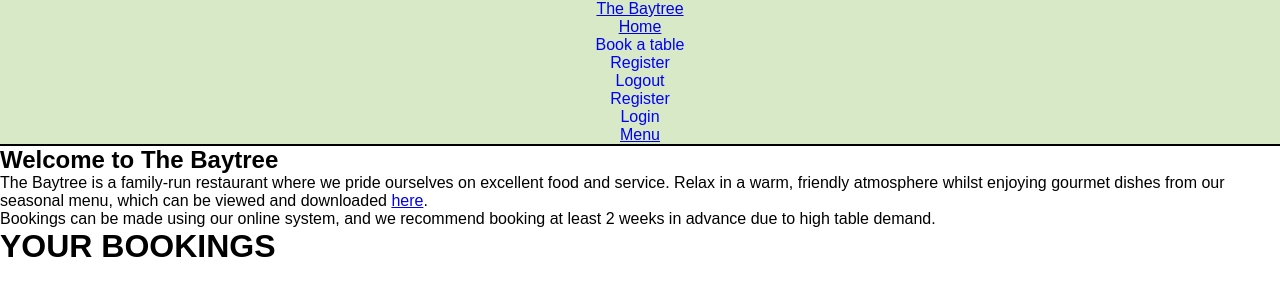
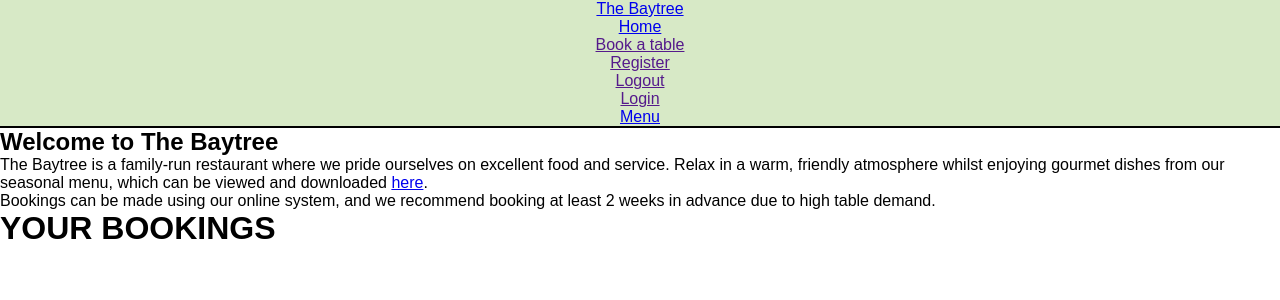
Before and after one commit to HGlass07/Restaurant-Bookings, a Django app: page / in a window 1280 px wide. Shown: the top 300 px of the page. Run offline with Django 5.2, Linux system fonts and the light colour scheme; the visitor is signed in with stand-in values (Sample User, id 1); data that the repository does not hold is empty.

Commit message:
corrected links in home page menu

```diff
--- a/templates/base.html
+++ b/templates/base.html
@@ -22,49 +22,39 @@
         <div id="menu">
             <ul class="navbar-nav me-auto mb-2 mb-lg-0">
                 <li class="nav-item">
-                    <a class="nav-link {% if request.path == home_url %}active{% endif %}" aria-current="page"
-                        href="{% url 'home' %}">Home</a>
+                    <a class="nav-link {% if request.path == home_url %}active{% endif %}" aria-current="page" href="{{ home_url }}">Home</a>
                 </li>
 
                 <li class="nav-item">
-                    <a class="nav-link
-                      {% if request.path == bookings_url %}active{% endif %}" aria-current="page"
-                        <a>Book a table</a>
+                    <a class="nav-link {% if request.path == bookings_url %}active{% endif %}" aria-current="page" href="{{ bookings_url }}">Book a table</a>
                 </li>
 
                 <li class="nav-item">
-                    <a class="nav-link {% if request.path == signup_url %}active{% endif %}" aria-current="page"
-                        >Register</a>
+                    <a class="nav-link {% if request.path == signup_url %}active{% endif %}" aria-current="page" href="{{ signup_url }}">Register</a>
                 </li>
 
                 <li class="nav-item">
-                    <a class="nav-link {% if request.path == logout_url %}active{% endif %}" aria-current="page"
-                        >Logout</a>
+                    <a class="nav-link {% if request.path == logout_url %}active{% endif %}" aria-current="page" href="{{ logout_url }}">Logout</a>
                 </li>
 
                 <li class="nav-item">
-                    <a class="nav-link {% if request.path == signup_url %}active{% endif %}" aria-current="page"
-                        >Register</a>
-                </li>
-                <li class="nav-item">
-                    <a class="nav-link {% if request.path == login_url %}active{% endif %}" aria-current="page"
-                        >Login</a>
+                    <a class="nav-link {% if request.path == login_url %}active{% endif %}" aria-current="page" href="{{ login_url }}">Login</a>
                 </li>
             </ul>
             <div>
-                <a href="{% static 'static/menu.pdf' %}" target="_blank">Menu</a>
+                <a href="{% static 'menu.pdf' %}" target="_blank">Menu</a>
             </div>
         </div>
     </header>
 
-    <section if="info">
+    <section id="info">
         <h2>
             Welcome to The Baytree
         </h2>
         <p id="background-info">
             The Baytree is a family-run restaurant where we pride ourselves on excellent food and service.
             Relax in a warm, friendly atmosphere whilst enjoying gourmet dishes from our seasonal menu,
-            which can be viewed and downloaded <a href="static/menu.pdf">here</a>.
+            which can be viewed and downloaded <a href="{% static 'menu.pdf' %}">here</a>.
         </p>
         <p>
             Bookings can be made using our online system, and we recommend booking at least 2 weeks in advance
@@ -73,7 +63,7 @@
 
     </section>
 
-    {% block content %}>
+    {% block content %}
     {% endblock %}
 </body>
 </html>
```
